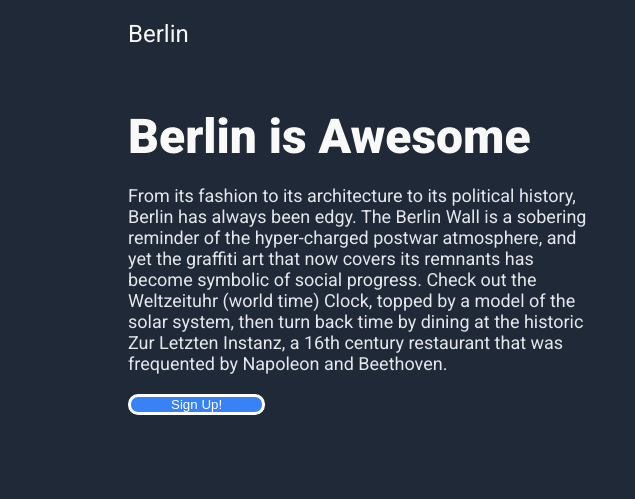
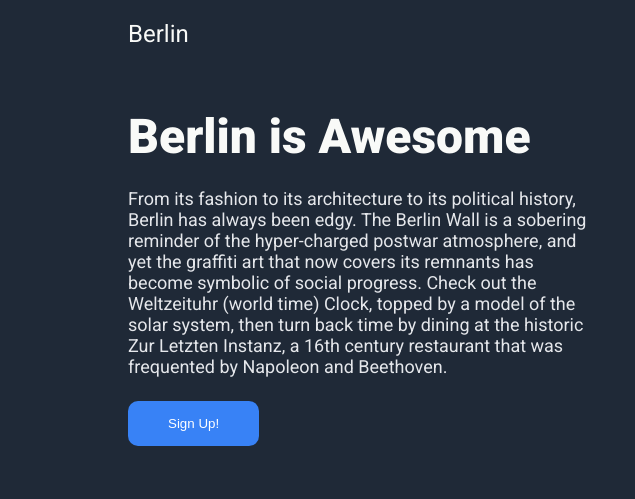
Before and after one commit to argelinius/Landing-page, a plain HTML site: page index.html in a window 1280 px wide. Shown: the top 499 px of the page, 0-635 px from the left. Drawn offline with Linux system fonts and the light colour scheme.

Commit message:
erase button border in hero

```diff
--- a/style.css
+++ b/style.css
@@ -63,7 +63,8 @@ a:hover{
 
 .heroinfo{
     display: flex;
-    flex-direction: column;
+    /*flex-direction: column;*/
+    flex-wrap: wrap;
     gap: 20px;
     align-items: flex-start;
 }
@@ -161,12 +162,16 @@ a:hover{
     font-size: 25px;
 }
 
+.cta button{
+    border: solid #ffffff;
+}
+
 button{
     color: #ffffff;
     background-color: #3882f6;
-    border: solid #ffffff;
     border-radius: 10px;
-    padding: 0px 40px;
+    padding: 15px 40px;
+    border: none;
 }
 
 .footer{
```
Also changed, not shown: index.html (+2 -1 lines).
